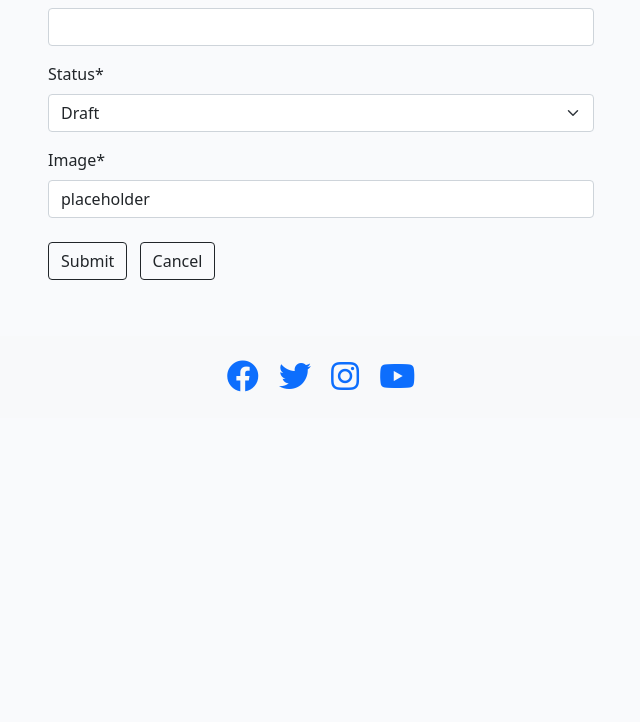
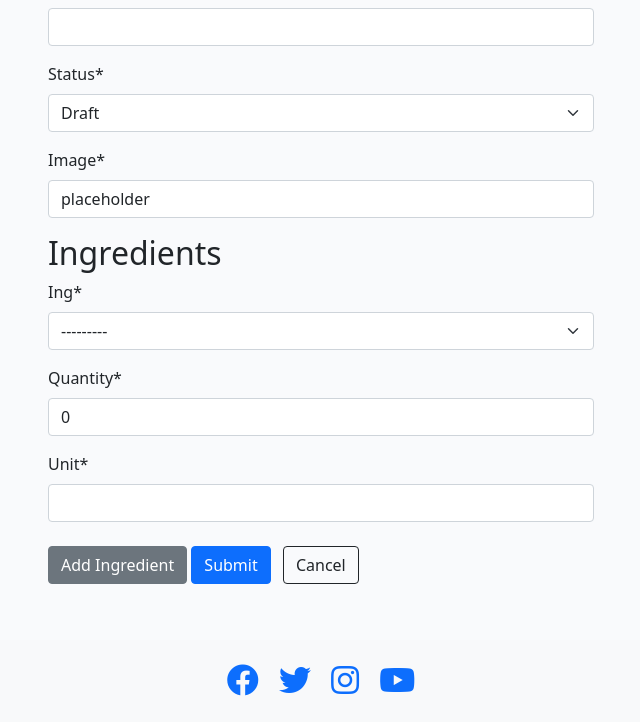
Before and after one commit to shivani-CI/Kibble-Kitchen, a Django app: page /add_recipe/ in a window 1280 px wide. Shown: the part 930-1652 px from the top of the page, without its empty margins (319-959 px from the left). Before the commit the page ends 1322 px from the top, so only its background shows below. Run offline with Django 4.2, Linux system fonts and the light colour scheme; the visitor is signed in with stand-in values (Sample User, id 1); data that the repository does not hold is empty; some libraries are stand-ins or nearby versions.

Commit message:
Updated recipe form so that user can add ingredient dymanically

```diff
--- a/recipe/admin.py
+++ b/recipe/admin.py
@@ -1,5 +1,5 @@
 from django.contrib import admin
-from .models import Recipe, Comment, Ingredient
+from .models import Recipe, Comment, RecipeIngredient, Ingredient
 from django_summernote.admin import SummernoteModelAdmin
 
 
--- a/recipe/forms.py
+++ b/recipe/forms.py
@@ -1,4 +1,4 @@
-from .models import Recipe, Comment
+from .models import Recipe, Comment, RecipeIngredient
 from django import forms
 from django_summernote.widgets import SummernoteWidget
 from crispy_forms.helper import FormHelper
@@ -20,6 +20,12 @@ class RecipeForm(forms.ModelForm):
         }
 
 
+class RecipeIngredientForm(forms.ModelForm):
+    class Meta:
+        model = RecipeIngredient
+        fields = ['ing', 'quantity', 'unit']
+
+
 class CommentForm(forms.ModelForm):
     class Meta:
         model = Comment
--- a/recipe/templates/recipe/add_recipe.html
+++ b/recipe/templates/recipe/add_recipe.html
@@ -10,16 +10,51 @@
         {% if user.is_authenticated %}
         {% load cloudinary %}
         <div class="col-11 col-md-8 col-lg-6 mt-3 add-recipe-outer">
+
             <!--  Add Recipe Form -->
             <form method="POST" enctype="multipart/form-data">
                 {% csrf_token %}
-                {{ form|crispy }}  <!-- Renders form with the crispy forms helper -->
-                <button type="submit" class="btn btn-outline-dark">Submit</button>
-                <a class="btn btn btn-outline-dark m-2" href="{%  url 'browse_recipes' %}">Cancel</a>
+                {{ recipe_form|crispy }}  <!-- Renders form with the crispy forms helper -->
+
+                <h2>Ingredients</h2>
+                <div id="ingredient-formset">
+                    {{ ingredient_formset.management_form }}
+                    <div id="ingredient-forms">
+                        {% for form in ingredient_formset %}
+                            <div class="ingredient-form">
+                                {{ form|crispy }}
+                            </div>
+                        {% endfor %}
+                    </div>
+                </div>
+
+            <button type="button" id="add-ingredient" class="btn btn-secondary">Add Ingredient</button>
+            <button type="submit" class="btn btn-primary">Submit</button>
+            <a class="btn btn btn-outline-dark m-2" href="{%  url 'browse_recipes' %}">Cancel</a>
             </form>
+        {% endif %}
         </div>
-        {% endif %}
     </div>
 </div>
 
+<!-- JavaScript to dynamically add and remove ingredient forms -->
+<script type="text/javascript">
+    document.addEventListener("DOMContentLoaded", function() {
+        var ingredientForms = document.getElementById("ingredient-forms");
+        var addIngredientBtn = document.getElementById("add-ingredient");
+        var totalForms = document.getElementById("id_form-TOTAL_FORMS");
+
+        addIngredientBtn.addEventListener("click", function() {
+            // Clone the last ingredient form and increment the form index
+            var newForm = ingredientForms.children[0].cloneNode(true);
+            var formCount = parseInt(totalForms.value);
+            newForm.innerHTML = newForm.innerHTML.replace(/form-(\d)-/g, `form-${formCount}-`);
+
+            // Append the new form and increment the total form count
+            ingredientForms.appendChild(newForm);
+            totalForms.value = formCount + 1;
+        });
+    });
+</script>
+
 {% endblock %}
--- a/recipe/views.py
+++ b/recipe/views.py
@@ -4,7 +4,8 @@ from django.conf import settings
 from django.contrib import messages
 from django.http import JsonResponse
 from .models import Recipe, Ingredient, RecipeIngredient, MealPlan, Comment
-from .forms import CommentForm, RecipeForm
+from .forms import CommentForm, RecipeForm, RecipeIngredientForm
+from django.forms import formset_factory
 from django.contrib.auth.forms import UserCreationForm
 from django.contrib.auth.decorators import login_required
 
@@ -57,18 +58,33 @@ def get_recipe_detail(request, recipe_id):
     )
 
 def add_recipe(request):
-    #TODO - how can you add variables to this function. How are they passed across?
-    # recipe = get_object_or_404(queryset, recipe_id=recipe_id)
+    RecipeIngredientFormSet = formset_factory(RecipeIngredientForm, extra=1)
+
     if request.method == 'POST':
-        form = RecipeForm(request.POST, request.FILES)
-        if form.is_valid():
-            recipe = form.save(commit=False)
+        recipe_form = RecipeForm(request.POST, request.FILES)
+        ingredient_formset = RecipeIngredientFormSet(request.POST)
+
+        if recipe_form.is_valid() and ingredient_formset.is_valid():
+            recipe = recipe_form.save(commit=False)
             recipe.user = request.user
             recipe.save()
+
+            for form in ingredient_formset:
+                if form.cleaned_data.get('ing'):
+                    ingredient = form.save(commit=False)
+                    ingredient.recipe = recipe
+                    ingredient.save()
+
             return redirect('browse_recipes')
     else:
-        form = RecipeForm()
-    return render(request, 'recipe/add_recipe.html', {'form': form})
+        recipe_form = RecipeForm()
+        ingredient_formset = RecipeIngredientFormSet()
+
+    render_dict = {
+        'recipe_form': recipe_form,
+        'ingredient_formset': ingredient_formset
+        }
+    return render(request, 'recipe/add_recipe.html', render_dict)
 
 def create_meal_plan(request, meal_plan):
     #TODO -
--- a/recipe_project/settings.py
+++ b/recipe_project/settings.py
@@ -28,7 +28,7 @@ TEMPLATES_DIR = os.path.join(BASE_DIR, 'templates')
 
 
 # SECURITY WARNING: don't run with debug turned on in production!
-DEBUG = True
+DEBUG = False
 
 ALLOWED_HOSTS = ['8000-shivanici-kibblekitchen-fd23qziq6zu.ws.codeinstitute-ide.net','.herokuapp.com']
 
```
